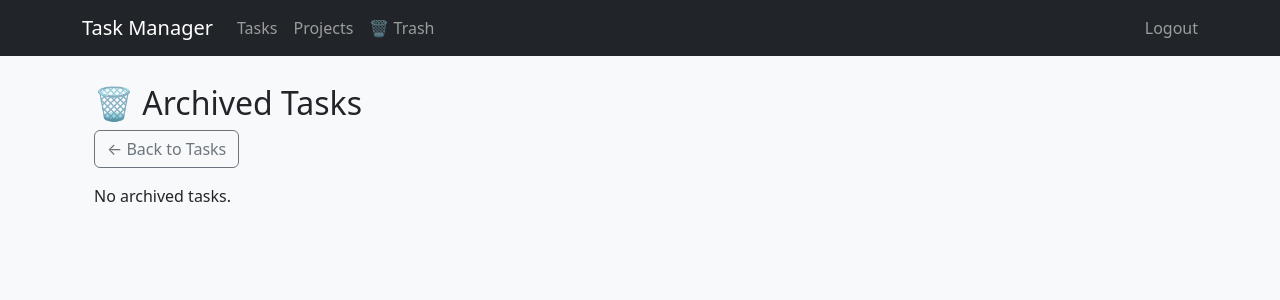
After one commit to SuleimanAlqassem/Axsos_Boot_camp_project, a Django app: page /tasks/trash/ in a window 1280 px wide. The commit adds this page. Shown: the top 300 px of the page. Run offline with Django 5.2, Linux system fonts and the light colour scheme; the visitor is signed in with stand-in values (Sample User, id 1); data that the repository does not hold is empty.

Commit message:
Add task_trash view, URL route, trash template, and navbar link

```diff
--- a/tasks/urls.py
+++ b/tasks/urls.py
@@ -13,4 +13,5 @@ urlpatterns = [
     path('projects/', views.project_main, name='project_main'),
     path('detail/<int:pk>/', views.task_detail, name='task_detail'),
     path('note/add/<int:task_id>/', views.add_note, name='add_note'),
+    path('trash/', views.task_trash, name='task_trash'),
 ]
--- a/tasks/views.py
+++ b/tasks/views.py
@@ -110,3 +110,8 @@ def add_note(request, task_id):
         if content:
             Note.objects.create(task=task, content=content,author=request.user)
     return redirect('task_detail', pk=task.id)
+
+@login_required
+def task_trash(request):
+    tasks = Task.objects.filter(owner=request.user, is_deleted=True).order_by('-updated_at')
+    return render(request, 'tasks/task_trash.html', {'tasks': tasks})
--- a/templates/base.html
+++ b/templates/base.html
@@ -15,7 +15,7 @@
         <div class="container">
             <a class="navbar-brand" href="{% url 'home' %}">Task Manager</a>
             <div class="collapse navbar-collapse">
-                <ul class="navbar-nav ms-auto">
+                <ul class="navbar-nav me-auto">
                     {% if user.is_authenticated %}
                    <li class="nav-item">
                         <li class="nav-item">
@@ -24,6 +24,17 @@
                         <li class=" nav-item">
                             <a class="nav-link" style="display:inline;" href="{% url 'project_main' %}">Projects</a>
                         </li>
+                        <li class="nav-item">
+                            <a class="nav-link" style="display:inline;" href="{% url 'task_trash' %}">🗑 Trash</a>
+                        </li>
+                    </li>
+                    {% endif %}
+                </ul>
+            </div>
+            <div class="collapse navbar-collapse">
+                <ul class="navbar-nav ms-auto">
+                    {% if user.is_authenticated %}
+                   <li class="nav-item">
                         <form method="post" action="{% url 'logout' %}" style="display:inline;" id="logout-form">
                             {% csrf_token %}
                             <button type="button" class="nav-link btn btn-link" id="logout-btn" style="padding: 0; border: none;">Logout</button>
--- /dev/null
+++ b/templates/tasks/task_trash.html
@@ -0,0 +1,30 @@
+{% extends 'base.html' %}
+{% block content %}
+<div class="container mt-4">
+  <h2>🗑 Archived Tasks</h2>
+
+  <a href="{% url 'task_main' %}" class="btn btn-outline-secondary mb-3">← Back to Tasks</a>
+
+  {% for task in tasks %}
+    <div class="card mb-2">
+        <div class="card-body">
+            <h5 class="card-title">{{ task.title }}</h5>
+            <p class="card-text">{{ task.description }}</p>
+            <small class="text-muted">Archived at: {{ task.updated_at|date:"Y-m-d H:i" }}</small>
+            <div class="mt-2">
+                <form method="post" action="{% url 'restore_task' task.id %}" class="d-inline">
+                {% csrf_token %}
+                <button type="submit" class="btn btn-sm btn-success">♻️ Restore</button>
+                </form>
+                <form method="post" action="{% url 'delete_task_permanent' task.id %}" class="d-inline" onsubmit="return confirm('Are you sure you want to delete this task permanently?');">
+                {% csrf_token %}
+                <button type="submit" class="btn btn-sm btn-danger">🗑 Delete Permanently</button>
+                </form>
+            </div>
+        </div>
+  </div>
+  {% empty %}
+    <p>No archived tasks.</p>
+  {% endfor %}
+</div>
+{% endblock %}
```
